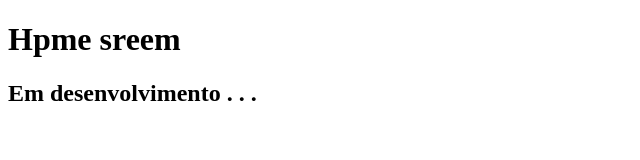
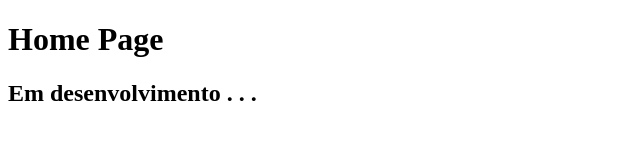
Before and after one commit to dmresende/clone-tabnews, a Next.js app: page / in a window 1280 px wide. Shown: the top 160 px of the page, without its empty margins (0-640 px from the left). Built offline with nearby package versions, Linux system fonts and the light colour scheme.

Commit message:
add `/api/v1/status` endpoint

```diff
--- /dev/null
+++ b/pages/api/v1/status/index.js
@@ -0,0 +1,6 @@
+// /api/status
+function status (resquest, response){
+  response.status(200).json({chave: 'Status OK'});
+}
+
+export default status;
--- a/pages/index.js
+++ b/pages/index.js
@@ -1,7 +1,7 @@
 function Home() {
   return (
     <>
-      <h1>Hpme sreem</h1>
+      <h1>Home Page</h1>
       <h2>Em desenvolvimento . . .</h2>
     </>
   );
```
Also changed, not shown: 1 other file (tests, documents, lock files or other folders).
